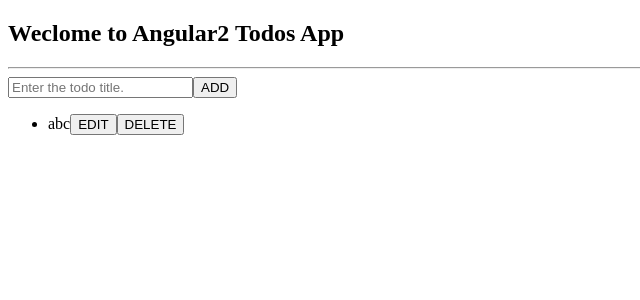
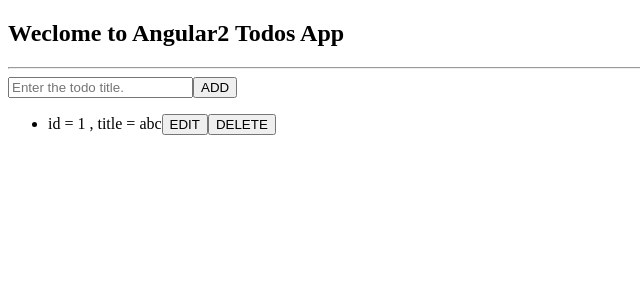
Before and after one commit to nalin-adhikari/angular2-todos, an Angular app: page / in a window 1280 px wide. Shown: the top 300 px of the page, without its empty margins (0-640 px from the left). Built offline with nearby package versions, Linux system fonts and the light colour scheme.

Commit message:
id and title replaced by todo string

```diff
--- a/src/app/components/display/display.component.html
+++ b/src/app/components/display/display.component.html
@@ -1,5 +1,5 @@
 <div>
 	<ul>
-		<li *ngFor="let item of todos">{{item.title}}<button type="">EDIT</button><button (click)="onDeleteItem(item.id)">DELETE</button></li>
+		<li *ngFor="let item of todos" >{{item}}<button>EDIT</button><button (click)="onDeleteItem(item)">DELETE</button></li>
 	</ul>
 </div>
```
